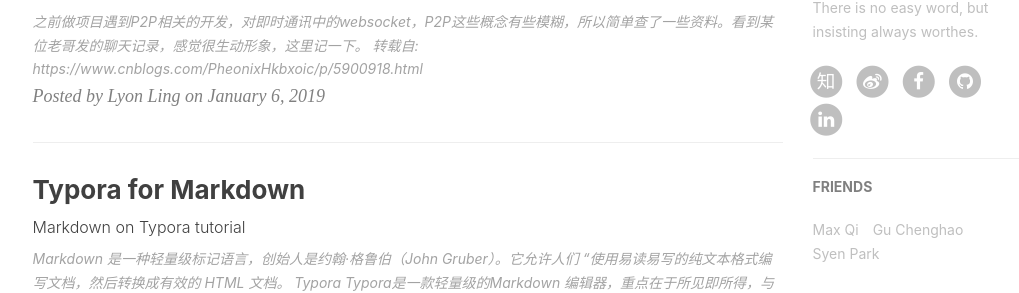
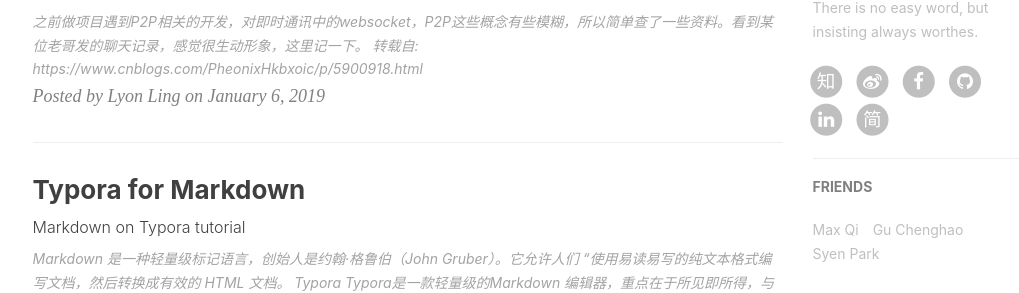
Before and after one commit to LiyangLingIntel/LiyangLingIntel.github.io, a Jekyll site: the page built from index.html, in a window 1280 px wide and 900 px high, scrolled down 644 px. Shown: the part 150-443 px from the top of the window, without its empty margins (135-1154 px from the left). Built offline with Jekyll 4.4.1, drawn with Linux system fonts in a browser that asks for light colours; nearby versions of some CDN libraries; formulas are drawn with MathJax 3; the list of posts is cut into pages by our own code; comment, search, counter and statistics services are not loaded.

Commit message:
update sns-links

```diff
--- a/_includes/footer.html
+++ b/_includes/footer.html
@@ -14,7 +14,6 @@
                         </a>
                     </li>
                     {% endif %}
-                    <!-- add jianshu add target = "_blank" to <a> by BY -->
                     {% if site.jianshu_username %}
                             <li>
                                 <a target="_blank" href="https://www.jianshu.com/u/{{ site.jianshu_username }}">
--- a/_includes/sns-links.html
+++ b/_includes/sns-links.html
@@ -78,4 +78,15 @@
 </a>
 </li>
 {% endif %}
+
+{% if site.jianshu_username %}
+<li>
+    <a target="_blank" href="https://www.jianshu.com/u/{{ site.jianshu_username }}">
+        <span class="fa-stack fa-lg">
+            <i class="fa fa-circle fa-stack-2x"></i>
+            <i class="fa  fa-stack-1x fa-inverse">简</i>
+        </span>
+    </a>
+</li>
+{% endif %}
 </ul>
```
Lines whose indentation alone changed are shown as unchanged.
